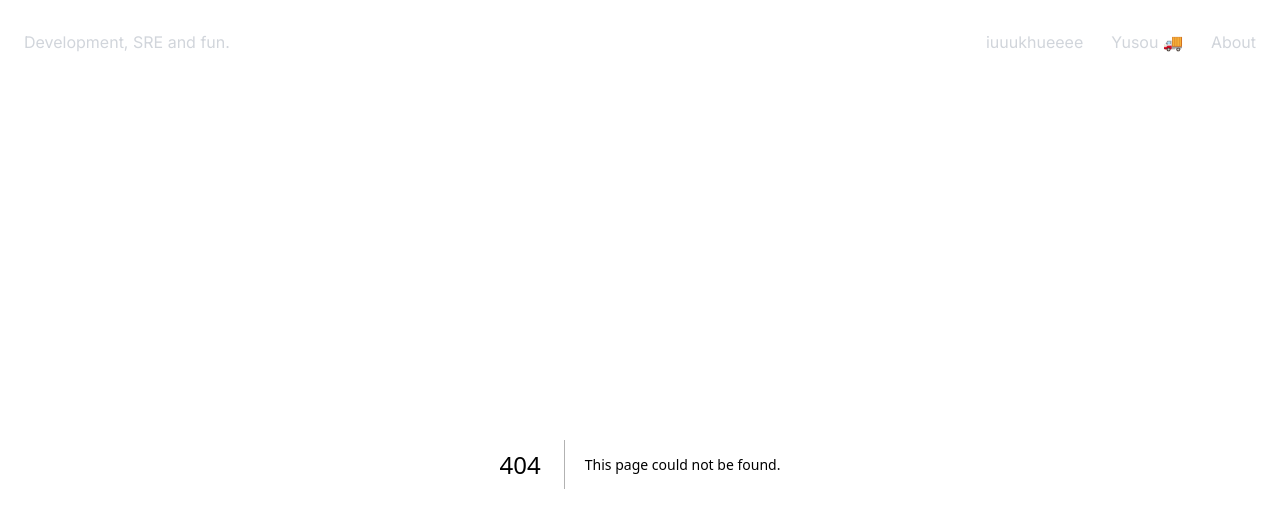
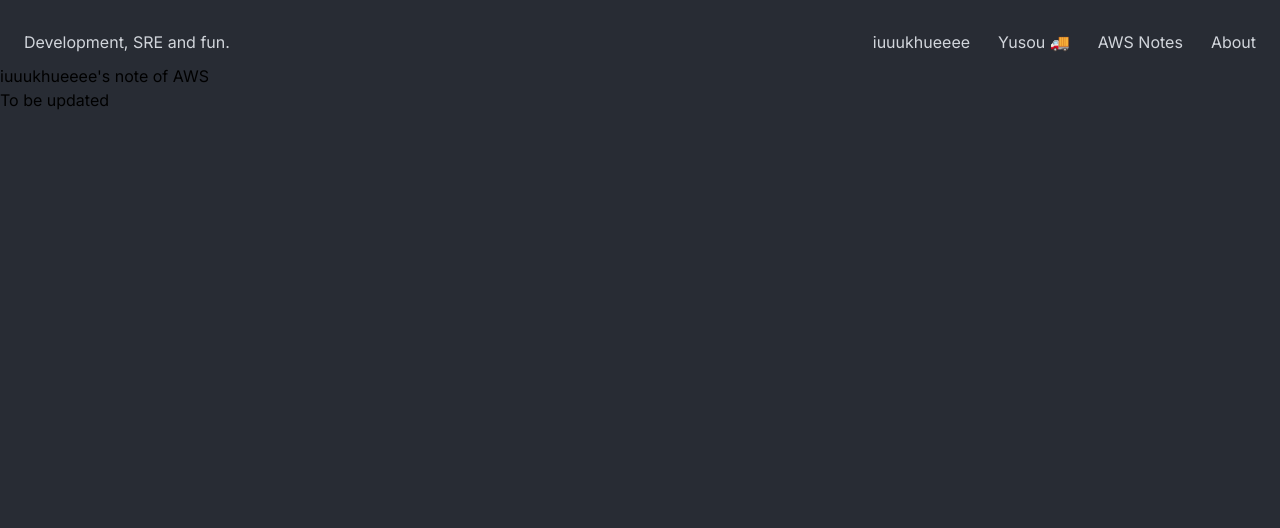
Before and after one commit to iuuukhueeee/iuuukhueeee.github.io, a Next.js app: page /aws_notes in a window 1280 px wide. Before the commit this address had no page. Shown: the top 528 px of the page. Built offline with nearby package versions, Linux system fonts and the light colour scheme.

Commit message:
feat: add new page 'aws notes'

```diff
--- /dev/null
+++ b/src/app/aws_notes/page.tsx
@@ -0,0 +1,6 @@
+export default async function AwsNotes() {
+  return <main className="container mx-auto">
+    <p>iuuukhueeee&apos;s note of AWS</p>
+    <p>To be updated</p>
+  </main>
+}
--- a/src/app/layout.tsx
+++ b/src/app/layout.tsx
@@ -38,12 +38,15 @@ export default function RootLayout({
           <nav className="px-4 lg:px-6 py-2.5">
             <div className="md:flex md:flex-wrap md:justify-between items-center mx-auto max-w-screen-xl mt-5 text-gray-300">
               <Link href="/">Development, SRE and fun.</Link>
-              <div className="gap-7 flex mt-3 sm:mt-0">
+              <div className="gap-7 flex mt-8 sm:mt-0">
                 <Link href="https://x.com/iuuukhueeee" prefetch>
                   iuuukhueeee
                 </Link>
                 <Link href="https://yusou.vercel.app" prefetch>
                   Yusou 🚚
+                </Link>
+                <Link href="/aws_notes" prefetch>
+                  AWS Notes
                 </Link>
                 <Link href="/about" prefetch>
                   About
```
